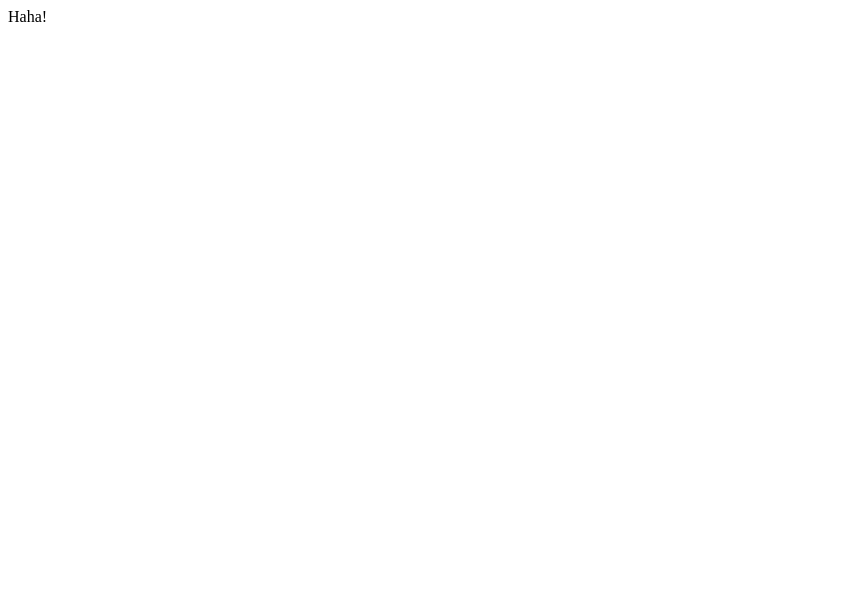
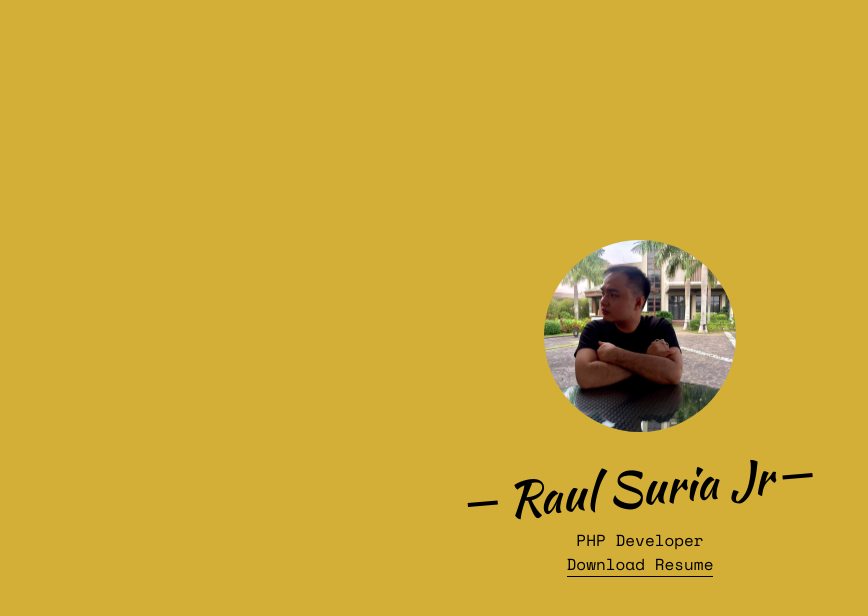
Before and after one commit to suria-raul/raulsuriajr, a Vue app: page / in a window 1280 px wide. Shown: the top 616 px of the page, without its empty margins (0-868 px from the left). Built offline with nearby package versions, Linux system fonts and the light colour scheme.

Commit message:
Profile.vue Created

```diff
--- a/index.html
+++ b/index.html
@@ -5,6 +5,8 @@
     <link rel="icon" type="image/jpg" href="images/profile.jpg">
     <meta name="viewport" content="width=device-width, initial-scale=1.0">
     <title>Raul Suria Jr</title>
+    <link href="https://fonts.googleapis.com/css?family=Space+Mono" rel="stylesheet">
+    <link href="https://fonts.googleapis.com/css?family=Kaushan+Script" rel="stylesheet">
 </head>
 <body>
     <div id="app"></div>
--- a/package.json
+++ b/package.json
@@ -16,9 +16,12 @@
     "@rushstack/eslint-patch": "^1.3.3",
     "@vitejs/plugin-vue": "^4.3.4",
     "@vue/eslint-config-prettier": "^8.0.0",
+    "autoprefixer": "^10.4.16",
     "eslint": "^8.49.0",
     "eslint-plugin-vue": "^9.17.0",
+    "postcss": "^8.4.31",
     "prettier": "^3.0.3",
+    "tailwindcss": "^3.3.3",
     "vite": "^4.4.9"
   }
 }
--- /dev/null
+++ b/postcss.config.js
@@ -0,0 +1,6 @@
+module.exports = {
+  plugins: {
+    tailwindcss: {},
+    autoprefixer: {},
+  },
+}
--- a/src/App.vue
+++ b/src/App.vue
@@ -1,10 +1,15 @@
 <script>
+import Profile from "@/components/Profile.vue"
+
+export default {
+  components: {
+    Profile
+  }
+}
 </script>
 
 <template>
-  <div>
-    Haha!
-  </div>
+  <Profile />
 </template>
 
 <style scoped>
--- /dev/null
+++ b/src/assets/tailwind.css
@@ -0,0 +1,35 @@
+@tailwind base;
+@tailwind components;
+@tailwind utilities;
+
+.projects-container {
+    @apply grid gap-8 sm:grid-cols-2 md:grid-cols-2 lg:grid-cols-3 xl:grid-cols-4;
+}
+
+.skills-container {
+    @apply grid sm:grid-cols-2 sm:gap-3 md:grid-cols-3 md:gap-4 lg:grid-cols-4 lg:gap-5 xl:grid-cols-5 xl:gap-6 gap-y-20 sm:gap-y-20 md:gap-y-24 lg:gap-y-28 xl:gap-y-32;
+}
+
+.menu-dot {
+    @apply bg-white rounded-full inline-block active:w-9 active:h-9 p-2 box-border w-7 h-7 flex items-center justify-center mx-auto transition-all;
+}
+
+.menu-dot.active {
+    @apply w-9 h-9;
+}
+
+#menu {
+    @apply w-14 h-14 fixed top-5 right-5 flex items-center flex-col bg-black justify-evenly rounded cursor-pointer transition-visibility ease-out duration-1 z-1040;
+}
+
+#menu.active {
+    @apply invisible;
+}
+
+#actual-menu {
+    @apply fixed top-0 -right-80 w-80 h-full bg-transparent-black font-space-mono transition-right duration-3 ease-in z-1060;
+}
+
+#actual-menu.active {
+    @apply right-0;
+}
--- /dev/null
+++ b/src/components/Profile.vue
@@ -0,0 +1,53 @@
+<script>
+export default {}
+</script>
+
+<template>
+  <section id="introduction" class="w-full bg-golden-yellow min-h-screen box-border">
+    <div class="item-container box-border h-screen p-6 mx-auto  flex justify-center items-center flex-col text-black">
+      <img src="images/profile.jpg" alt="Profile" class="h-48 w-48 mx-auto rounded-full my-4">
+      <h1 class="name text-3xl sm:text-3xl md:text-4xl lg:text-5xl my-4 relative font-kaushan -rotate-5">
+        Raul Suria Jr
+      </h1>
+      <p class="title text-base font-medium font-space-mono">
+        PHP Developer
+      </p>
+      <a href="pdf/Raul_Suria_Jr.pdf" download="" class="resume font-space-mono">
+        Download Resume
+      </a>
+      <!--		we must include social icons here -->
+      <!--		such as linkedin, facebook, instagram-->
+    </div>
+  </section>
+</template>
+
+<style scoped>
+#introduction .item-container .name:before,
+#introduction .item-container .name:after {
+  top: 50%;
+  width: 30px;
+  height: 4px;
+  content: '';
+  background: #000;
+  position: absolute;
+  font-family: "Kaushan Script", cursive;
+}
+
+#introduction .item-container .name:before {
+  left: 0;
+  margin-left: -40px;
+}
+
+#introduction .item-container .name:after {
+  right: 0;
+  margin-right: -40px;
+}
+
+#introduction .item-container .resume {
+  border-bottom: 1px solid black;
+}
+
+.item-container {
+  max-width: 1280px;
+}
+</style>
--- /dev/null
+++ b/src/data.js
@@ -0,0 +1,178 @@
+const data = {
+    workExperience: {
+        yondu: {
+            name: 'Yondu',
+            position: 'Software Engineer - Drupal',
+            duration: 'September 2022 - June 2023',
+            responsibilities: [
+                'Bug fixing and Troubleshooting',
+                'Applying enhancements to an existing application',
+                'Following best practice and standards',
+                'Code implementation enhancements',
+                'Git and Composer',
+            ]
+        },
+        halcyon: {
+            name: 'Halcyon Digital Media Design',
+            position: 'Drupal Developer',
+            duration: 'March 2021 - September 2022',
+            responsibilities: [
+                'Creating Drupal application from scratch',
+                'Mobile responsive',
+                'Custom modules, theming and Drupal MVC',
+                'Deploying applications in cpanel',
+                'Linux Shell Scripting',
+                'Git, Drush and Composer',
+                'DDEV for local development',
+            ]
+        },
+        coreproc: {
+            name: 'Coreproc',
+            position: 'PHP Developer',
+            duration: 'September 2019 - March 2021',
+            responsibilities: [
+                'Creating Drupal or Laravel applications from start to finish',
+                'Drupal and laravel web applications maintenance',
+                'Troubleshooting, Bug fixing and enhancements to drupal application',
+                'Integrating new technologies suggested by marketing',
+                'Linux Shell Scripting',
+                'Mobile responsive',
+                'Unit testing for API\'s created using laravel',
+                'MVC for both drupal and laravel',
+            ]
+        },
+        purplebug: {
+            name: 'PurpleBug Inc',
+            position: 'Junior Web Developer',
+            duration: 'August 2018 - February 2019',
+            responsibilities: [
+                'Bug fixing and Troubleshooting',
+                'Laravel and wordpress application maintenance',
+                'Applying enchancements to an existing application',
+                'Creating Mobile Responsive Applications',
+                'Providing Web support',
+                'Analyzing and reviewing design specifications',
+            ]
+        },
+        wns_wfm: {
+            name: 'WNS Global Services',
+            position: 'Executive Workforce',
+            duration: 'April 2017 - September 2017',
+            responsibilities: [
+                'Planning contact center agent\'s schedule',
+                'Monitoring and reporting agent\'s real time performance',
+            ]
+        },
+        wns_csr: {
+            name: 'WNS Global Services',
+            position: 'Customer service representative',
+            duration: 'October 2015 - April 2017',
+            responsibilities: [
+                'Provides resolution on all client inquiries',
+                'Booking tickets',
+                'Bag\'s Check-in',
+                'etc.,',
+            ]
+        }
+    },
+    projects: {
+        charlton_media: {
+            name: 'Charlton Media',
+            technology: 'Drupal 9',
+            image: 'images/charlton_media.png',
+            link: 'https://charltonmedia.com/',
+        },
+        elbien_hotel: {
+            name: 'El bien hotel tagaytay',
+            technology: 'Drupal 9',
+            image: 'images/elbien_hotel_tagaytay.png',
+            link: 'https://elbienhotel.com/',
+        },
+        alstra: {
+            name: 'Alstra Contact Page',
+            technology: 'Drupal 8',
+            image: 'images/alstra_form.png',
+            link: 'https://ccs.alstra.ph/',
+        },
+        wellness_home_massage: {
+            name: 'Royal Wellness',
+            technology: 'Drupal 9',
+            image: 'images/royal_wellness.png',
+            link: 'https://wellnesshomemassage.com/',
+        },
+        bonakid: {
+            name: 'Bonakid',
+            technology: 'Drupal 8',
+            image: 'images/bonakid.png',
+            link: 'https://batangmaylaban.com.ph',
+        },
+        dryBrush: {
+            name: 'drybrush',
+            technology: 'Laravel',
+            image: 'images/dryBrush.png',
+            link: 'https://drybrush.com/',
+        },
+        mom_baby_hub: {
+            name: 'Mom and Baby Hub',
+            technology: 'Laravel',
+            image: 'images/momandbaby.png',
+            link: 'https://momandbabyhub.com/',
+        }
+    },
+    skills: {
+        drupal: {
+            name: 'Drupal',
+            icon: 'images/icons/drupal.png',
+        },
+        laravel: {
+            name: 'Laravel',
+            icon: 'images/icons/laravel.png',
+        },
+        php: {
+            name: 'PHP',
+            icon: 'images/icons/php.png',
+        },
+        mysql: {
+            name: 'MySQL',
+            icon: 'images/icons/mysql.png',
+        },
+        git: {
+            name: 'Git',
+            icon: 'images/icons/git.png',
+        },
+        javascript: {
+            name: 'JavaScript',
+            icon: 'images/icons/javaScript.png',
+        },
+        // vue: {
+        //     name: 'Vue',
+        //     icon: 'images/icons/vue.png',
+        // },
+        jquery: {
+            name: 'JQuery',
+            icon: 'images/icons/jquery.png',
+        },
+        tailwindcss: {
+            name: 'Tailwind Css',
+            icon: 'images/icons/tailwindcss.png',
+        },
+        bootstrap: {
+            name: 'Bootstrap',
+            icon: 'images/icons/bootstrap.png',
+        },
+        sass: {
+            name: 'Sass',
+            icon: 'images/icons/sass.png'
+        },
+        css3: {
+            name: 'CSS',
+            icon: 'images/icons/css3.png',
+        },
+        html: {
+            name: 'HTML',
+            icon: 'images/icons/html5.png',
+        }
+    },
+}
+
+export default data
--- a/src/main.js
+++ b/src/main.js
@@ -1,4 +1,4 @@
-// import './assets/main.css'
+import './assets/tailwind.css'
 
 import { createApp } from 'vue'
 import App from './App.vue'
--- /dev/null
+++ b/tailwind.config.js
@@ -0,0 +1,35 @@
+/** @type {import('tailwindcss').Config} */
+module.exports = {
+  content: [
+    "./index.html",
+    "./src/**/*.{js,vue}",
+  ],
+  theme: {
+    extend: {
+      rotate: {
+        '5': '5deg',
+      },
+      colors: {
+        'golden-yellow': '#d4af37',
+        'transparent-black': 'rgba(0, 0, 0, .5)',
+      },
+      transitionProperty: {
+        'visibility': 'visibility',
+        'right': 'right',
+      },
+      zIndex: {
+        '1040': '1040',
+        '1060': '1060',
+      },
+      transitionDuration: {
+        '1': '.1s',
+        '3': '.3s',
+      }
+    },
+    fontFamily: {
+      'space-mono': '"Space Mono", Arial, serif',
+      'kaushan': '"Kaushan Script", cursive',
+    },
+  },
+  plugins: [],
+}
```
Also changed, not shown: src/assets/main.css (deleted), 1 other file (tests, documents, lock files or other folders).
